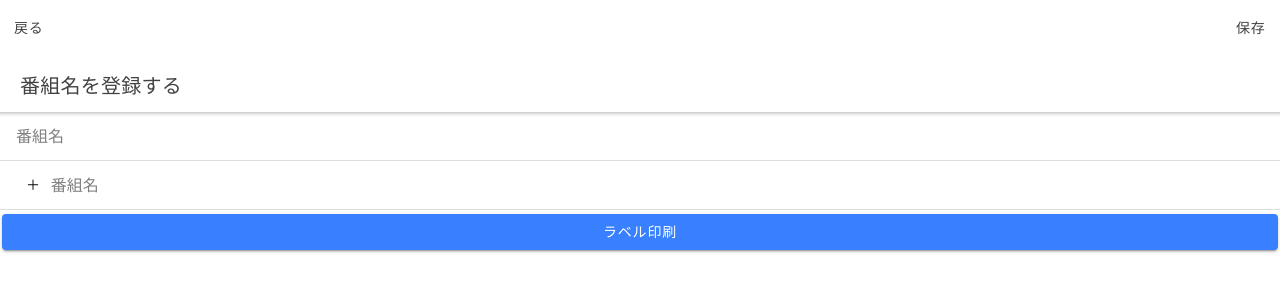
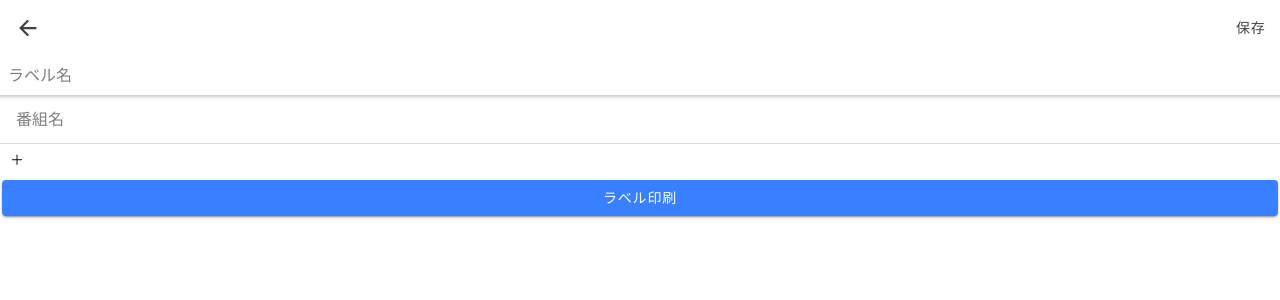
Before and after one commit to tsubame-misa/labelMaker, a React (Create React App) app: page /makeList in a window 1280 px wide. Shown: the top 300 px of the page. Built offline with nearby package versions, Linux system fonts and the light colour scheme.

Commit message:
saaya uploadeed

```diff
--- a/src/components/makeList.js
+++ b/src/components/makeList.js
@@ -23,6 +23,7 @@ import "../pages/Home.css";
 import { useEffect, useState } from "react";
 
 const MakeList = () => {
+  const [labelName, setLabelName] = useState();
   const [programName, setProgramName] = useState();
   const [data, setData] = useState([]);
 
@@ -30,50 +31,41 @@ const MakeList = () => {
     <IonPage>
       <IonContent>
         <IonHeader>
-          <ion-toolbar>
-            <ion-buttons slot="start">
-              <ion-button>
-                戻る
-          </ion-button>
-            </ion-buttons>
-            <ion-buttons slot="end">
-              <ion-button>
+          <IonToolbar>
+            <IonButtons slot="start">
+              <IonBackButton defaultHref="/" />
+            </IonButtons>
+            <IonButtons slot="end">
+              <IonButton>
                 保存
-          </ion-button>
-            </ion-buttons>
-          </ion-toolbar>
-          <ion-toolbar>
-            <ion-title>番組名を登録する</ion-title>
-          </ion-toolbar>
-        </IonHeader>
-        <IonItem>
+          </IonButton>
+            </IonButtons>
+          </IonToolbar>
           <IonInput
-            value={programName}
-            placeholder="番組名"
-            onIonChange={(e) => setProgramName(e.detail.value)}
+            value={labelName}
+            placeholder="ラベル名"
+            onIonChange={(e) => setLabelName(e.detail.value)}
 
           ></IonInput>
-
-        </IonItem>
+        </IonHeader>
         <IonItemSliding>
           <IonItem>
-            <ion-buttons slot="start">
-              <ion-button>
-                ＋
-          </ion-button>
-
-              <IonInput
-                value={programName}
-                placeholder="番組名"
-                onIonChange={(e) => setProgramName(e.detail.value)}
-              ></IonInput>
-            </ion-buttons>
+            <IonInput
+              value={programName}
+              placeholder="番組名"
+              onIonChange={(e) => setProgramName(e.detail.value)}
+            ></IonInput>
           </IonItem>
+          <IonButtons slot="start">
+            <IonButton>
+              ＋
+          </IonButton>
+          </IonButtons>
           <IonItemOptions side="end">
             <IonItemOption color="danger" onClick={() => console.log('share clicked')}>削除</IonItemOption>
           </IonItemOptions>
         </IonItemSliding>
-        <ion-button expand="block">ラベル印刷</ion-button>
+        <IonButton expand="block">ラベル印刷</IonButton>
       </IonContent>
     </IonPage >
   );
```
